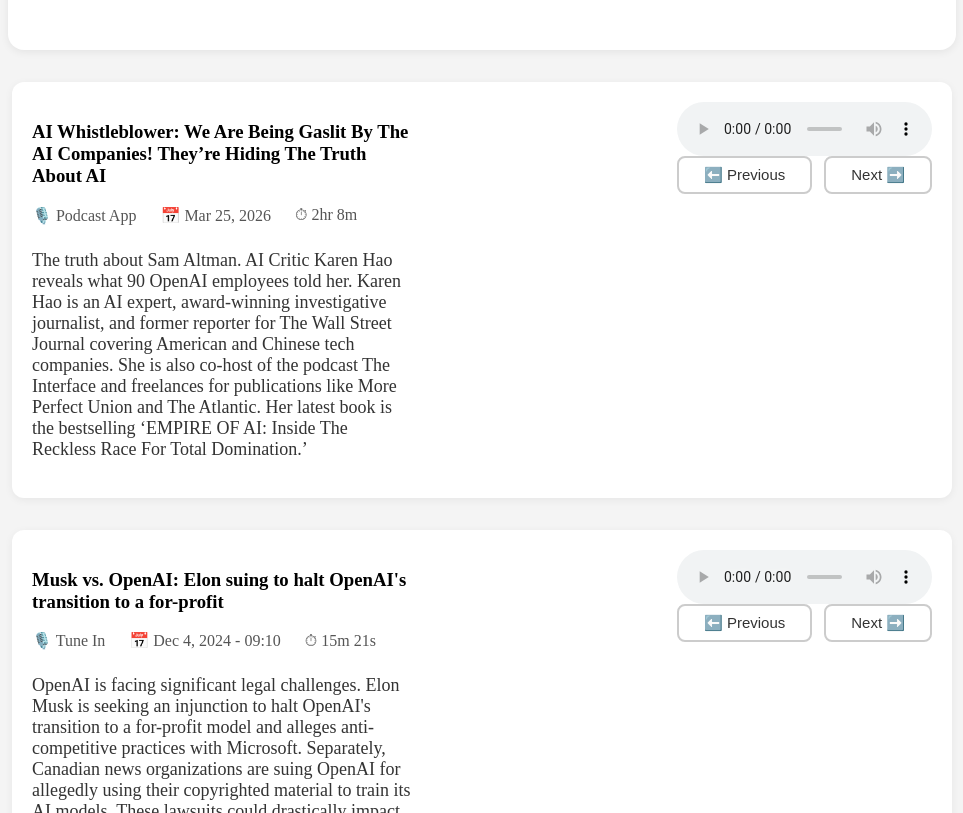
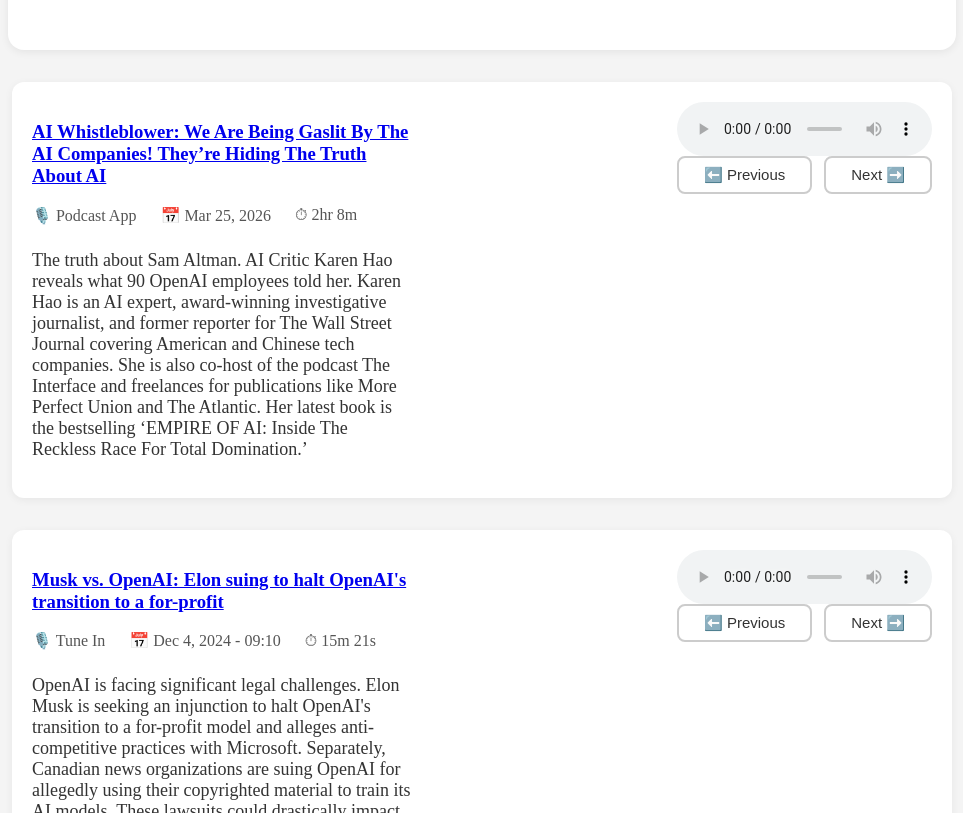
Before and after one commit to Alexa533/DigiClips-podcast-demo, a plain HTML site: page index.html in a window 1280 px wide. Shown: the part 740-1553 px from the top of the page, without its empty margins (158-1121 px from the left). Drawn offline with Linux system fonts and the light colour scheme; a script that the page names is missing.

Commit message:
rest of the title links
cont from last commit

```diff
--- a/index.html
+++ b/index.html
@@ -262,7 +262,7 @@
 
         <!-- LEFT SIDE -->
         <div class="podcast-left">
-            <h3 class="podcast-title">AI Whistleblower: We Are Being Gaslit By The AI Companies! They’re Hiding The Truth About AI</h3>
+            <h3 class="podcast-title"><a href="https://podcast.app/ai-whistleblower-we-are-being-gaslit-by-the-ai-companies-theyre-hiding-the-truth-about-ai-e448859268">AI Whistleblower: We Are Being Gaslit By The AI Companies! They’re Hiding The Truth About AI</a></h3>
 
             <div class="podcast-info">
                 <span>🎙️ Podcast App</span>
@@ -310,7 +310,7 @@
 
         <!-- LEFT SIDE -->
         <div class="podcast-left">
-            <h3 class="podcast-title">Musk vs. OpenAI: Elon suing to halt OpenAI's transition to a for-profit</h3>
+            <h3 class="podcast-title"><a href="https://tunein.com/podcasts/Business--Economics-Podcasts/The-Healthy-Business-Podcast-with-Tony-DeSimone-p2672366/?topicId=438319925">Musk vs. OpenAI: Elon suing to halt OpenAI's transition to a for-profit</a></h3>
 
             <div class="podcast-info">
                 <span>🎙️ Tune In</span>
```
